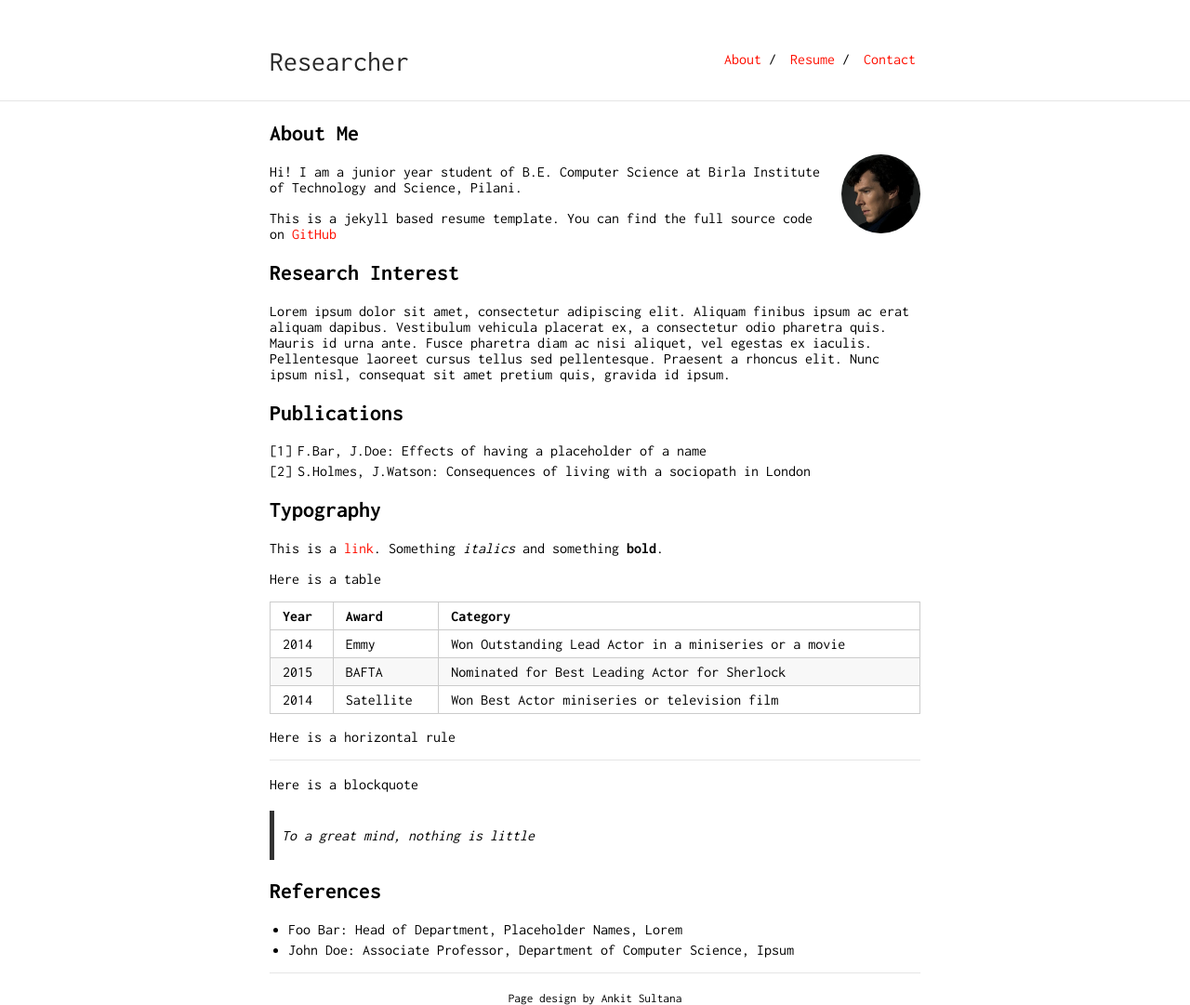
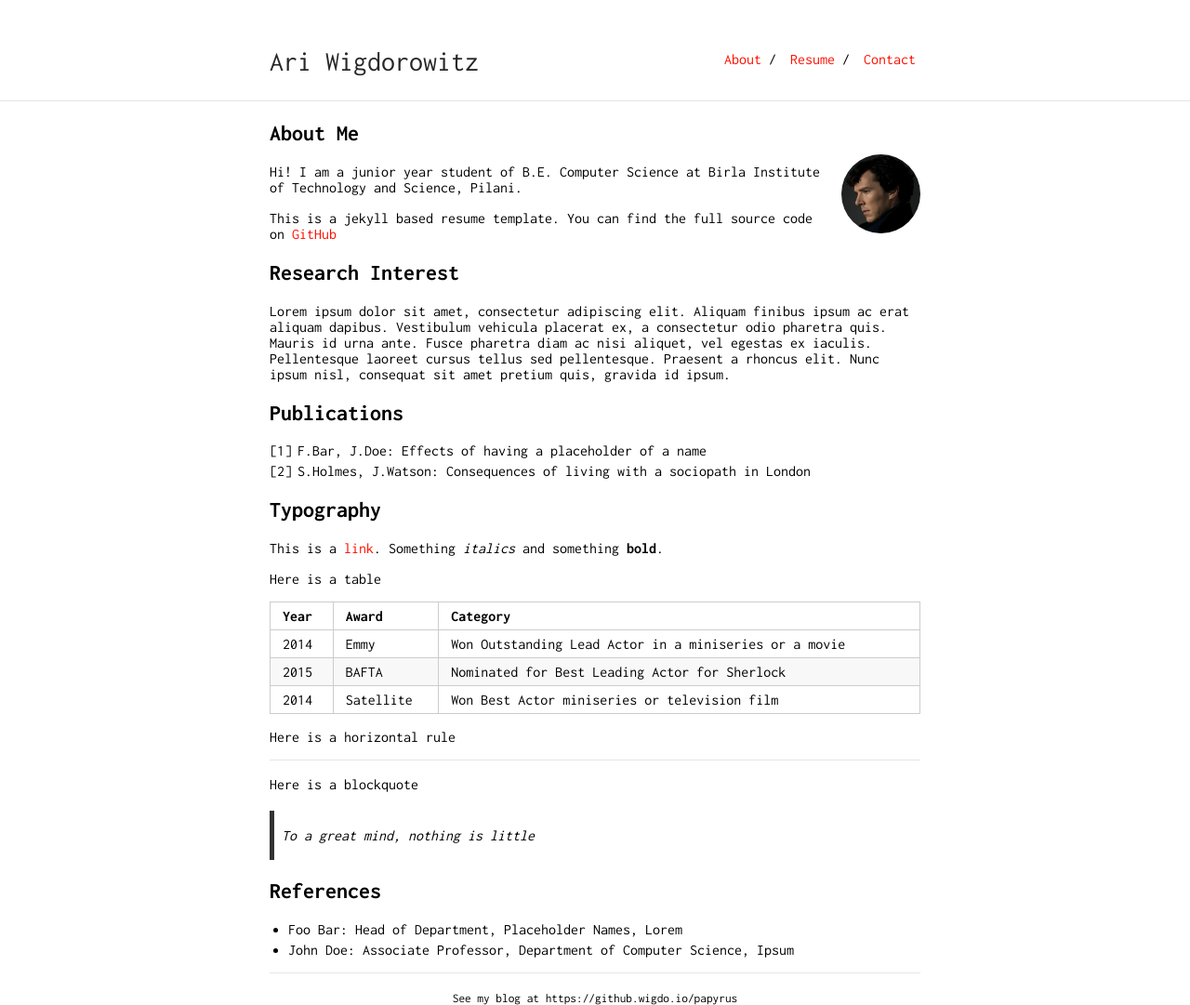
Before and after one commit to Wigdo/cv, a Jekyll site: the page built from index.md, in a window 1280 px wide. Shown: the whole page at 93% size. Built offline with Jekyll 4.4.1, drawn with Linux system fonts in a browser that asks for light colours; our own code applies the rules of GitHub Pages for plain Markdown files.

Commit message:
Update _config.yml

```diff
--- a/_config.yml
+++ b/_config.yml
@@ -1,4 +1,4 @@
-title: Researcher
+title: Ari Wigdorowitz
 url: "https://ankitsultana.com"
 baseurl: "/cv"
 
@@ -9,7 +9,7 @@ tracking_id: #
 
 footer: yes
 footer_url: "https://github.com/ankitsultana"
-footer_text: "Page design by Ankit Sultana"
+footer_text: "See my blog at https://github.wigdo.io/papyrus"
 
 sass:
     style: compressed
```
